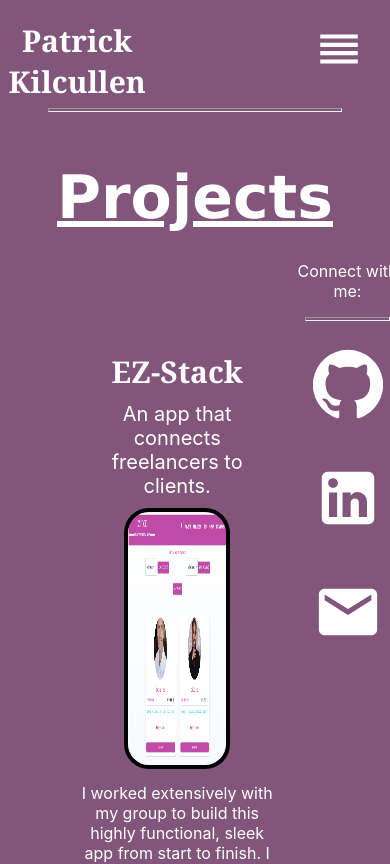
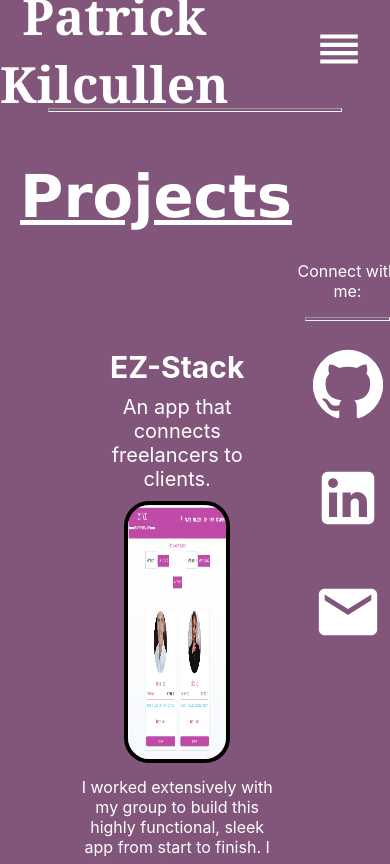
Before and after one commit to patKilcullen/kilcullen-portfolio, a React (Create React App) app: page /projects in a window 390 px wide. Shown: the top 864 px of the page. Built offline with nearby package versions, Linux system fonts and the light colour scheme.

Commit message:
adjusted page titles/various fonts

```diff
--- a/src/NavBar.js
+++ b/src/NavBar.js
@@ -14,7 +14,7 @@ console.log("SMALL VAV: ", smallNav)
 
 <div>
     <div className="navbar" id={smallNav ? "open" : "close"}>
-        <h1 className='name'>Patrick Kilcullen</h1>
+        <h1 className='navName'>Patrick Kilcullen</h1>
     <div className="toggleButton">
       <button
         onClick={() => {
--- a/src/features/Projects.js
+++ b/src/features/Projects.js
@@ -11,7 +11,7 @@ const Projects = () => {
         }, []);
   return (
     <div id="main" >
-        <h1 className='pageTitle'>Projects</h1>
+        <h1 className='projectsPageTitle'>Projects</h1>
         <div id="mainContent">
 
             <div className='mainProjectContainer'>
--- a/src/style/navbar.css
+++ b/src/style/navbar.css
@@ -30,13 +30,17 @@
     z-index: 1 ;
     display: flex;
     justify-content: space-around;
-    color: white
+    color: white;
+    align-items: center;
   }
 
-.name {
+.navName {
   /* font-family:'Gill Sans', 'Gill Sans MT', Calibri, 'Trebuchet MS', sans-serif;
    */
+
+   font-size: 50px;
    font-family: Cambria, Cochin, Georgia, Times, 'Times New Roman', serif;
+
 }
   .divider {
     width: 75%;
@@ -51,11 +55,10 @@
     display: flex;
     align-items: center;
     justify-content: center;
-    color: white;
   }
 
   .navbar a {
-    /* color: rgb(185, 33, 33); */
+
     color: white;
     text-decoration: none;
     margin: 20px;
@@ -131,11 +134,8 @@
 
 
 
-  nav a {
-  /* display: inline-block;
-  margin: 1em;
-  padding: 4px 2px;
-  transition: 0.3s; */
+  /* nav a {
+
   color: whitesmoke;
   display: inline-block;
   position: relative;
@@ -143,9 +143,9 @@
   margin: 1em;
   padding: 4px 4px;
 
-}
+} */
 
-nav a::before {
+/* nav a::before {
   content: '';
   position: absolute;
   width: 100%;
@@ -158,12 +158,11 @@ nav a::before {
   transform: scaleX(0);
   transition: transform .3s ease-in-out;
   display: inline-block;
-}
+} */
 
-nav a:hover::before {
+/* nav a:hover::before {
   transform-origin: left;
   transform: scaleX(1);
-  /* margin: 1em; */
   display: inline-block;
 
-}
+} */
--- a/src/style/projects.css
+++ b/src/style/projects.css
@@ -5,6 +5,13 @@
     text-decoration: underline;
     font-family:Verdana, Geneva, Tahoma, sans-serif;
 
+}
+.projectsPageTitle {
+    color: white;
+    font-size: 60px;
+    text-decoration: underline;
+    font-family:Verdana, Geneva, Tahoma, sans-serif;
+    margin-left: 8vw;
 }
 .mainProjectContainer {
     display: flex;
@@ -65,6 +72,14 @@
 
 
     }
+    .pageTitle {
+      font-size: 7vh;
+
+    }
+    .projectsPageTitle {
+        font-size: 7vh;
+       margin-left: -20vw;
+      }
     .projectContainer {
         min-width: 50vw;
     }
```
